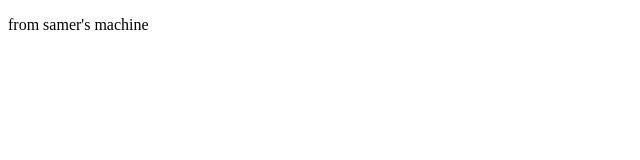
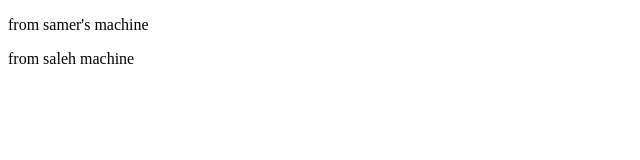
Before and after one commit to samer-allaham/pair-practice, a plain HTML site: page index.html in a window 1280 px wide. Shown: the whole page, without its empty margins (0-640 px from the left). Drawn offline with Linux system fonts and the light colour scheme.

Commit message:
adding-para

```diff
--- a/index.html
+++ b/index.html
@@ -8,5 +8,6 @@
 </head>
 <body>
     <p>from samer's machine</p>
+    <p>from saleh machine</p>
 </body>
 </html>
```
